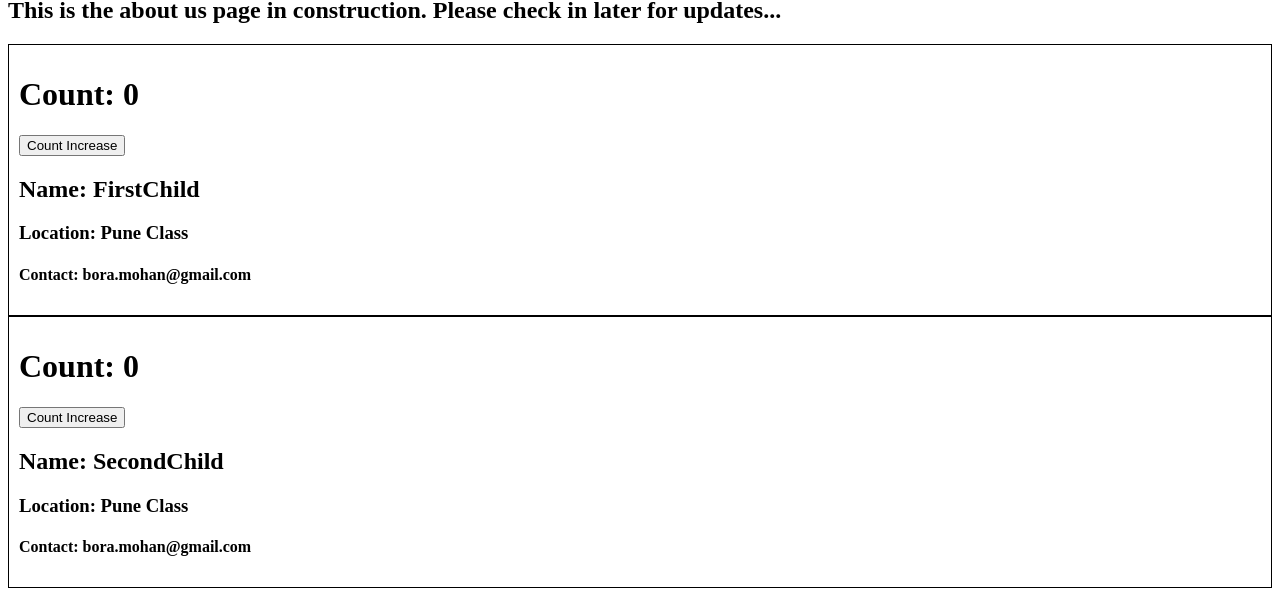
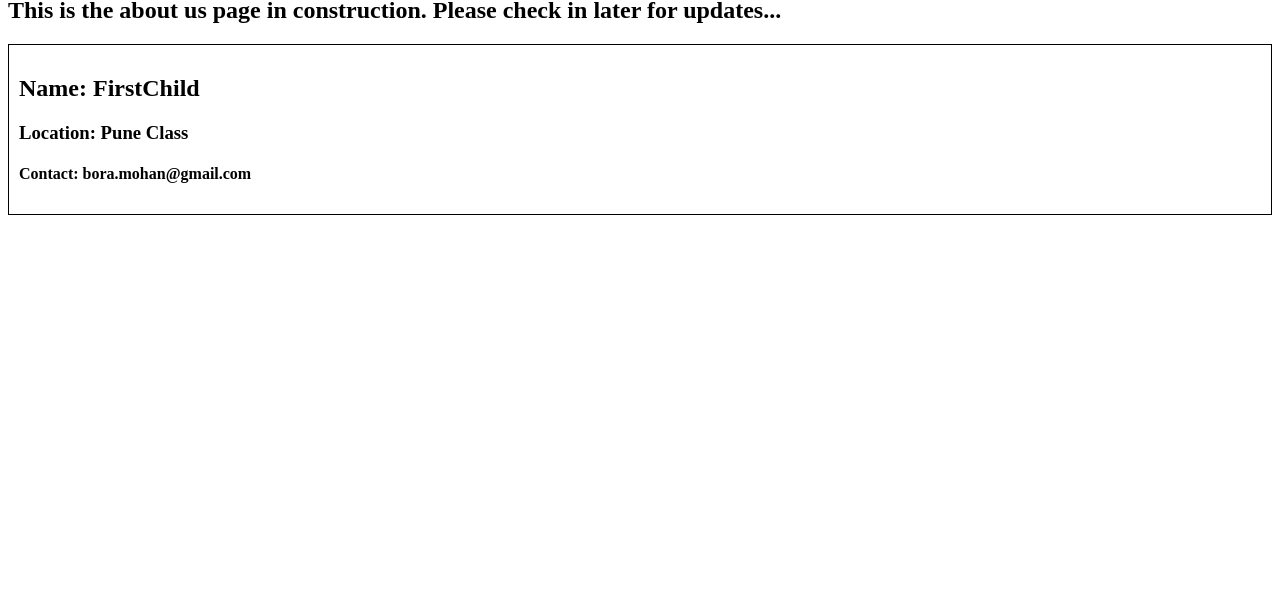
Before and after one commit to Mohan-Chandra-Bora/basic-react, a React (Vite) app: page /about in a window 1280 px wide. Shown: the part 286-879 px from the top of the page. After the commit the page ends 800 px from the top, so only its background shows below. Built offline with nearby package versions, Linux system fonts and the light colour scheme.

Commit message:
compared functional component useEffect() with life-cycles of class based components

```diff
--- a/src/components/AboutUs.js
+++ b/src/components/AboutUs.js
@@ -5,21 +5,17 @@ import React from 'react';
 export class AboutUs extends React.Component {
     constructor(){
         super();
-
-        console.log("Parent constructor load");
     }
 
-    componentDidMount(){
-        console.log("Parent Component Did Mount");
-    }
+    componentDidMount(){}
 
+    componentWillUnmount(){}
     render(){
         return (
             <div>
                 <h1>About</h1>
                 <h2>This is the about us page in construction. Please check in later for updates...</h2>
                 <UserClass name={"FirstChild"} location = {"Pune Class"}/>
-                <UserClass name={"SecondChild"} location = {"Pune Class"}/>
             </div>
         )
     }
--- a/src/components/UserClass.js
+++ b/src/components/UserClass.js
@@ -4,29 +4,14 @@ export class UserClass extends React.Component {
     constructor(props){
         super(props);
 
-        this.state= {
-            count: 0
-        }
-
-        console.log(this.props?.name + `constructor load`)
+        this.state= {}
     }
 
-    componentDidMount(){
-        console.log(this.props?.name + `Component Did Mount`)
-    }
+    componentDidMount(){}
     render(){
-        console.log(this.props?.name + `render load`)
         const {name, location} = this.props;
-        const {count}=  this.state;
         return (
             <div className="user-card">
-                <h1>Count: {count}</h1>
-                <button onClick={()=> {
-                    this.setState({
-                        count: count + 1
-                    });
-                }
-                }>Count Increase</button>
                 <h2>Name: {name}</h2>
                 <h3>Location: {location}</h3>
                 <h4>Contact: bora.mohan@gmail.com</h4>
```
Also changed, not shown: 1 other file (tests, documents, lock files or other folders).
